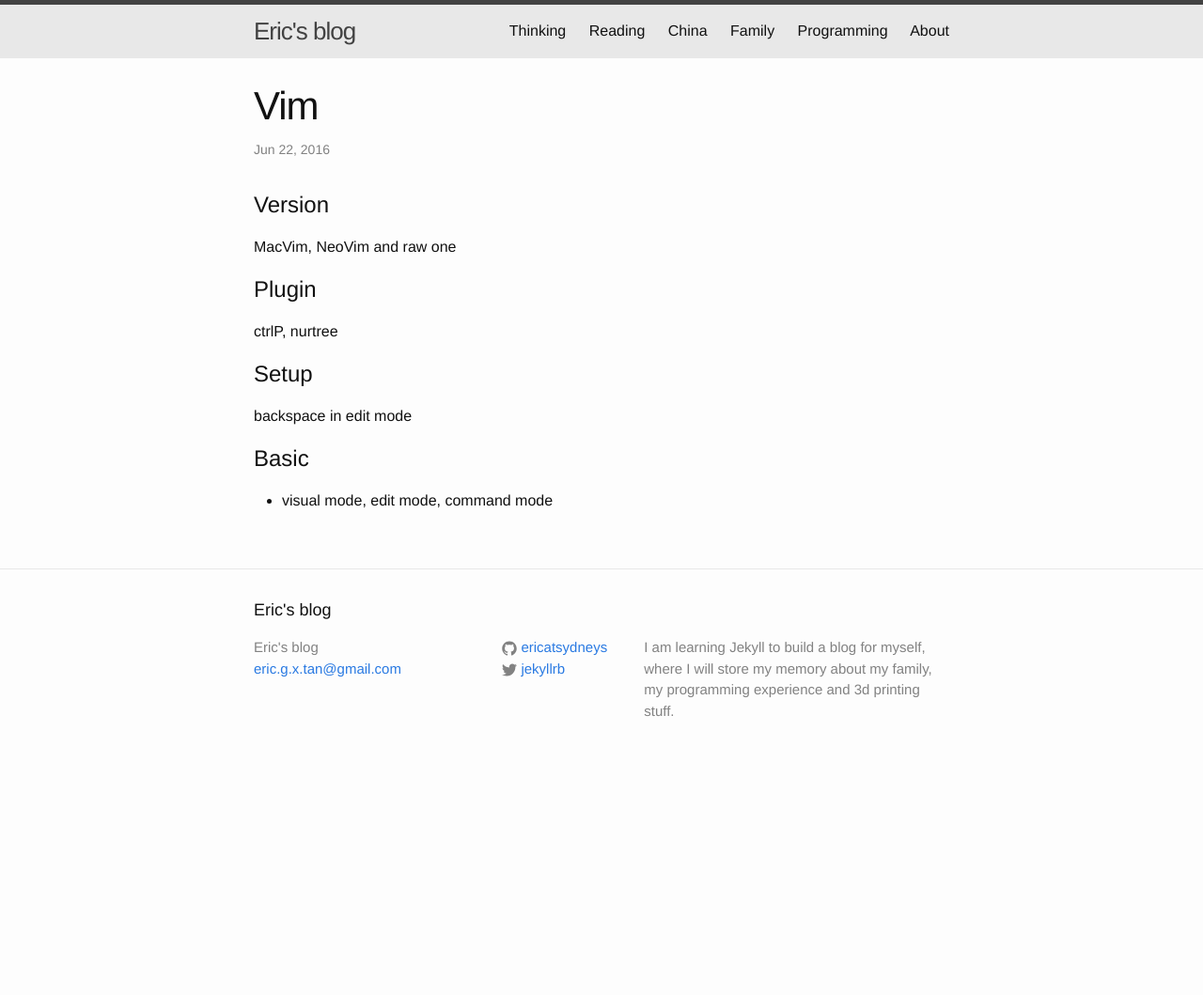
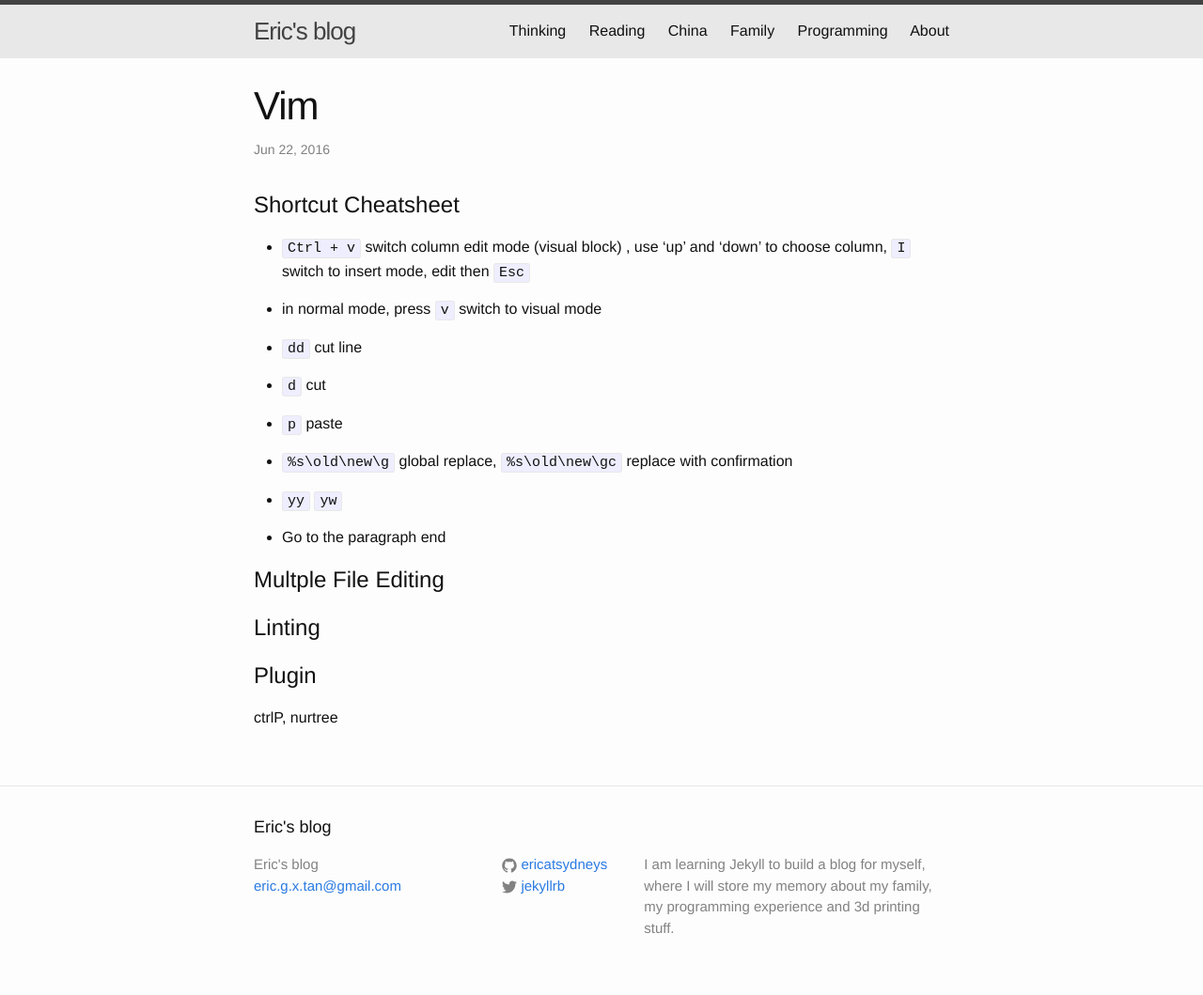
Before and after one commit to ericatsydney/ericatsydney.github.io, a Jekyll site: the page built from _posts/2016-06-23-journey-to-vim.markdown, in a window 1280 px wide. Shown: the whole page at 94% size. Built offline with Jekyll 4.4.1, drawn with Linux system fonts in a browser that asks for light colours; before the commit the page ends 900 px from its top, so only the background shows below that.

```diff
--- a/_posts/2016-06-23-journey-to-vim.markdown
+++ b/_posts/2016-06-23-journey-to-vim.markdown
@@ -4,18 +4,31 @@ title:  "Vim"
 date:   2016-06-23 6:30:52 +1000
 categories: Programming
 ---
-Version
-==============
-MacVim, NeoVim and raw one
+Shortcut Cheatsheet
+===================
+
+- `Ctrl + v` switch column edit mode (visual block) , use 'up' and 'down' to choose column, `I` switch to insert mode, edit then `Esc`
+
+- in normal mode, press `v` switch to visual mode
+
+- `dd` cut line
+
+- `d` cut
+
+- `p` paste
+
+- `%s\old\new\g` global replace, `%s\old\new\gc` replace with confirmation
+
+- `yy` `yw`
+
+- Go to the paragraph end
+
+Multple File Editing
+====================
+
+Linting
+=======
 
 Plugin
 ======
 ctrlP, nurtree
-
-Setup
-=====
-backspace in edit mode
-
-Basic
-=====
-- visual mode, edit mode, command mode
--- /dev/null
+++ b/_posts/2016-07-09-rationality.markdown
@@ -0,0 +1,6 @@
+---
+layout: post
+title:  "理性与感情"
+date:   2016-07-09 23:05:52 +1000
+categories: Thinking
+---
```
Also changed, not shown: _posts/2016-05-24-refactoring.markdown (+12 -3 lines), _posts/2016-06-22-js-jquery-basic.markdown (+10 -0 lines), _posts/2016-07-08-decision-making.markdown (added, +12 -0 lines), _posts/2016-07-07-mr-six.markdown (renamed from _posts/2016-07-07-mr-6.markdown).
